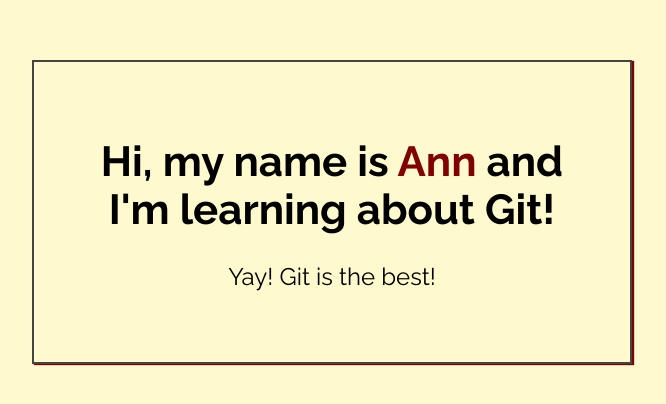
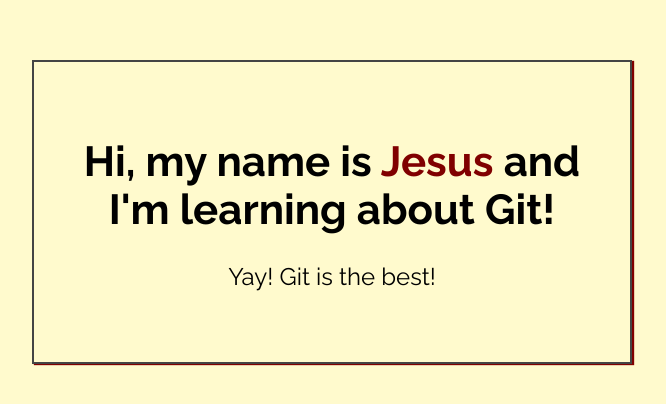
Before and after one commit to DrGonzo79/my-first-repo, a plain HTML site: page index.html in a window 1280 px wide. Shown: the part 188-592 px from the top of the page, without its empty margins (308-974 px from the left). Drawn offline with Linux system fonts and the light colour scheme.

Commit message:
Added Jesus to index.html

```diff
--- a/index.html
+++ b/index.html
@@ -14,7 +14,7 @@
 <body>
 
     <div class="greeting">
-        <h1>Hi, my name is <span class="highlight">Ann</span> and I'm learning about Git! </h1>
+        <h1>Hi, my name is <span class="highlight">Jesus</span> and I'm learning about Git! </h1>
 
         <p>Yay! Git is the best!</p>
     </div>
```
